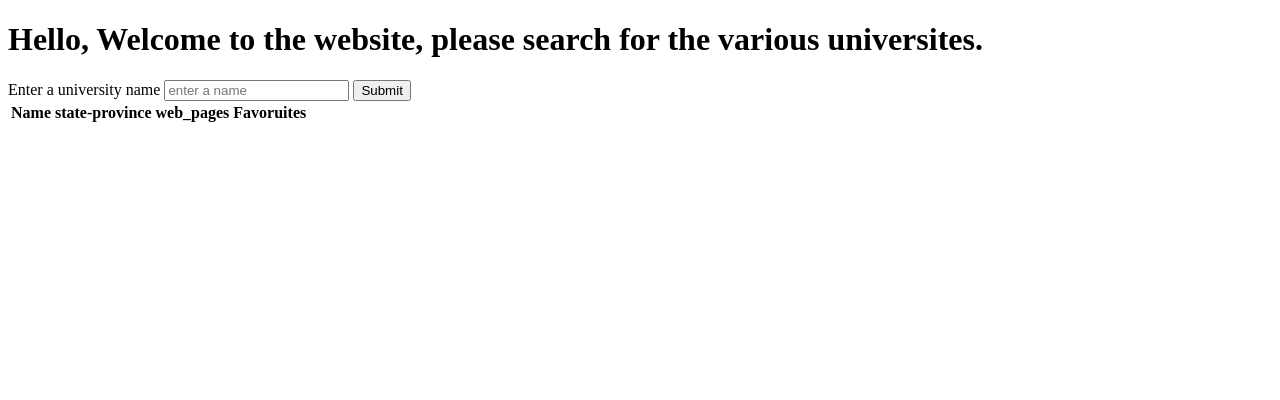
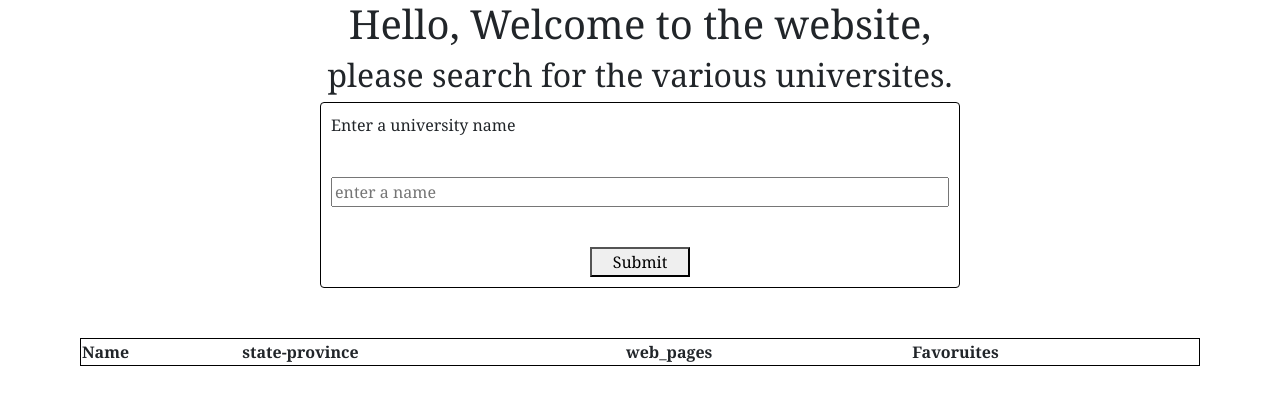
Before and after one commit to RScodes1/university-fetch-api, a website: page index.html in a window 1280 px wide. Drawn offline with nearby package versions, Linux system fonts and the light colour scheme.

Commit message:
universities from india search functionality, adding favourites

```diff
--- a/index.html
+++ b/index.html
@@ -4,9 +4,44 @@
     <meta charset="UTF-8">
     <meta name="viewport" content="width=device-width, initial-scale=1.0">
     <title>Home-Universities</title>
+    <link href="https://cdn.jsdelivr.net/npm/bootstrap@5.3.0/dist/css/bootstrap.min.css" rel="stylesheet">
+    <style>
+        #searchForm{
+            display: flex;
+            flex-direction: column;
+            width: 80vh;
+            gap : 40px;
+            border: 1px black solid;
+            padding: 10px;
+            border-radius: 4px;
+            margin-right: auto;
+         margin-left: auto;
+             min-width: auto;
+            font-family: Cambria, Cochin, Georgia, Times, 'Times New Roman', serif;
+
+        }
+         #resultsBody{
+             border: 1px black solid;
+             min-width: auto;
+             margin: 50px;
+             margin-right: auto;
+         margin-left: auto;
+
+             font-family: Cambria, Cochin, Georgia, Times, 'Times New Roman', serif;
+             width: 140vh;
+         }
+         #sendButton{
+            width: 100px;
+         margin-right: auto;
+         margin-left: auto;
+         font-family: Cambria, Cochin, Georgia, Times, 'Times New Roman', serif;
+
+         }
+    </style>
 </head>
 <body>
-      <h1>Hello, Welcome to the website, please search for the various universites.</h1>
+      <h1 style="font-family: Cambria, Cochin, Georgia, Times, 'Times New Roman', serif; text-align: center; " >Hello, Welcome to the website,</h1>
+      <h2 style="font-family: Cambria, Cochin, Georgia, Times, 'Times New Roman', serif; text-align: center;">please search for the various universites.</h2>
       <form id="searchForm">
         <label for="university" id ="uni">Enter a university name</label>
         <input type="text" id ="university" placeholder="enter a name" name ="university">
@@ -46,5 +81,6 @@
     });
 });
        </script>
+       <script src="index.js"></script>
 </body>
 </html>
--- a/index.js
+++ b/index.js
@@ -36,7 +36,7 @@ favRoutes.post('/favourites', (req,res)=>{
 
       const { name, stateProvince, webPage } = req.body
 
-      const query = `INSERT INTO favourites (name, stateProvince, wwebPage), VALUES(?,?,?)`;
+      const query = `INSERT INTO favourites (name, stateProvince, webPage), VALUES(?,?,?)`;
 
       connection.query(query, [name, stateProvince, webPage], (err, result)=>{
         if(err){
```
Also changed, not shown: favourite.html (+16 -2 lines).
